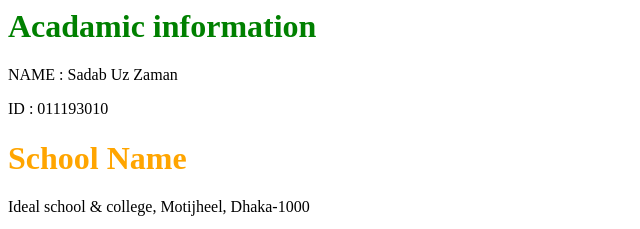
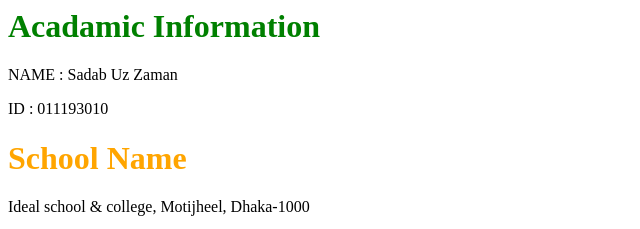
Before and after one commit to Sadab-7878/Sadab-7878.github.io, a plain HTML site: page Page 1.html in a window 1280 px wide. Shown: the top 229 px of the page, 0-640 px from the left. Drawn offline with Linux system fonts and the light colour scheme.

Commit message:
Update Page 1.html

```diff
--- a/Page 1.html
+++ b/Page 1.html
@@ -1,6 +1,6 @@
 <html>
 <body>
-<font color="green"><h1>Acadamic information</h1></font>
+<font color="green"><h1>Acadamic Information</h1></font>
 <p>NAME : Sadab Uz Zaman</p>
 <p>ID   : 011193010</p>
 <font color="Orange"><h1>School Name</h1> </font>
```
